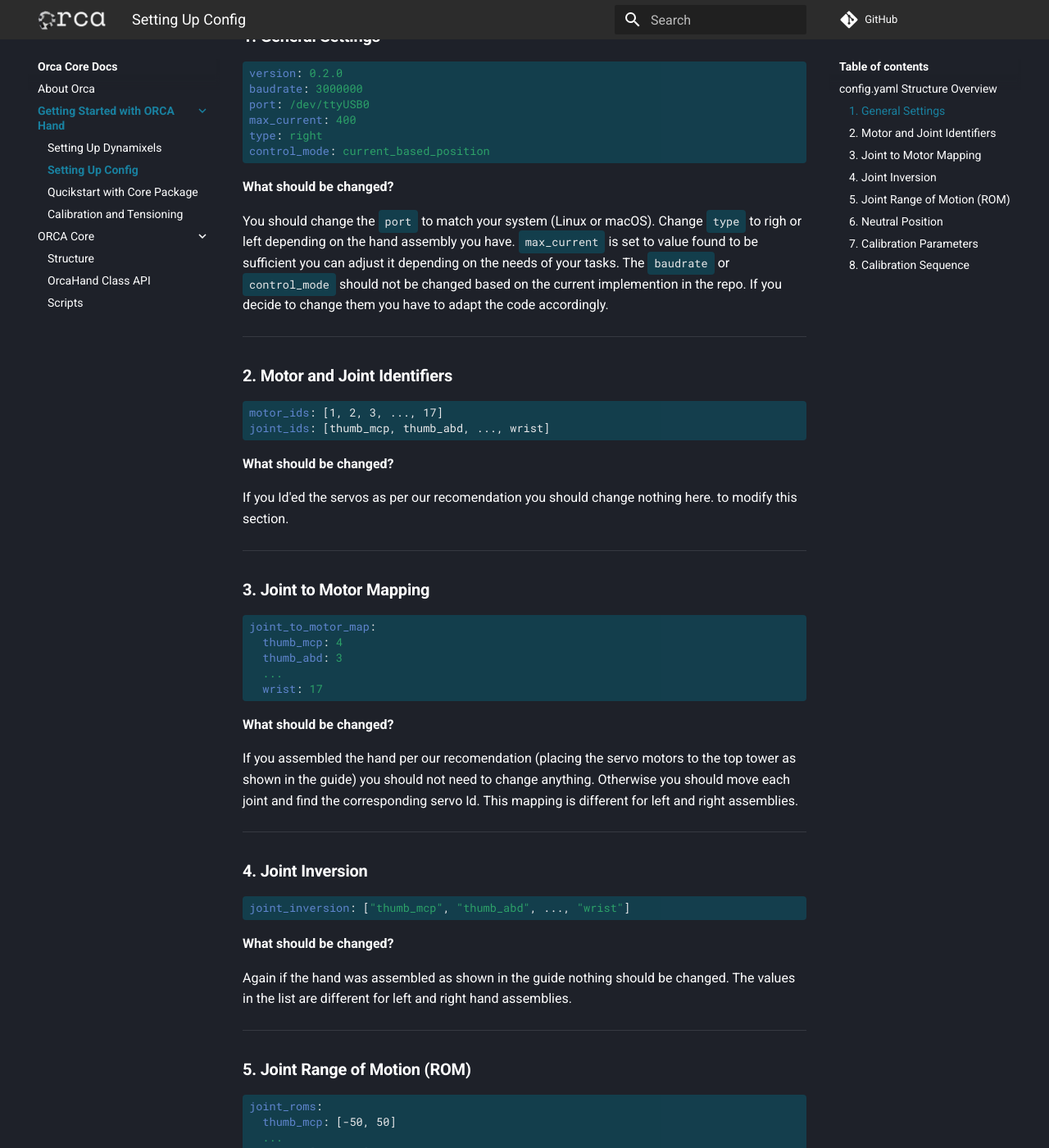
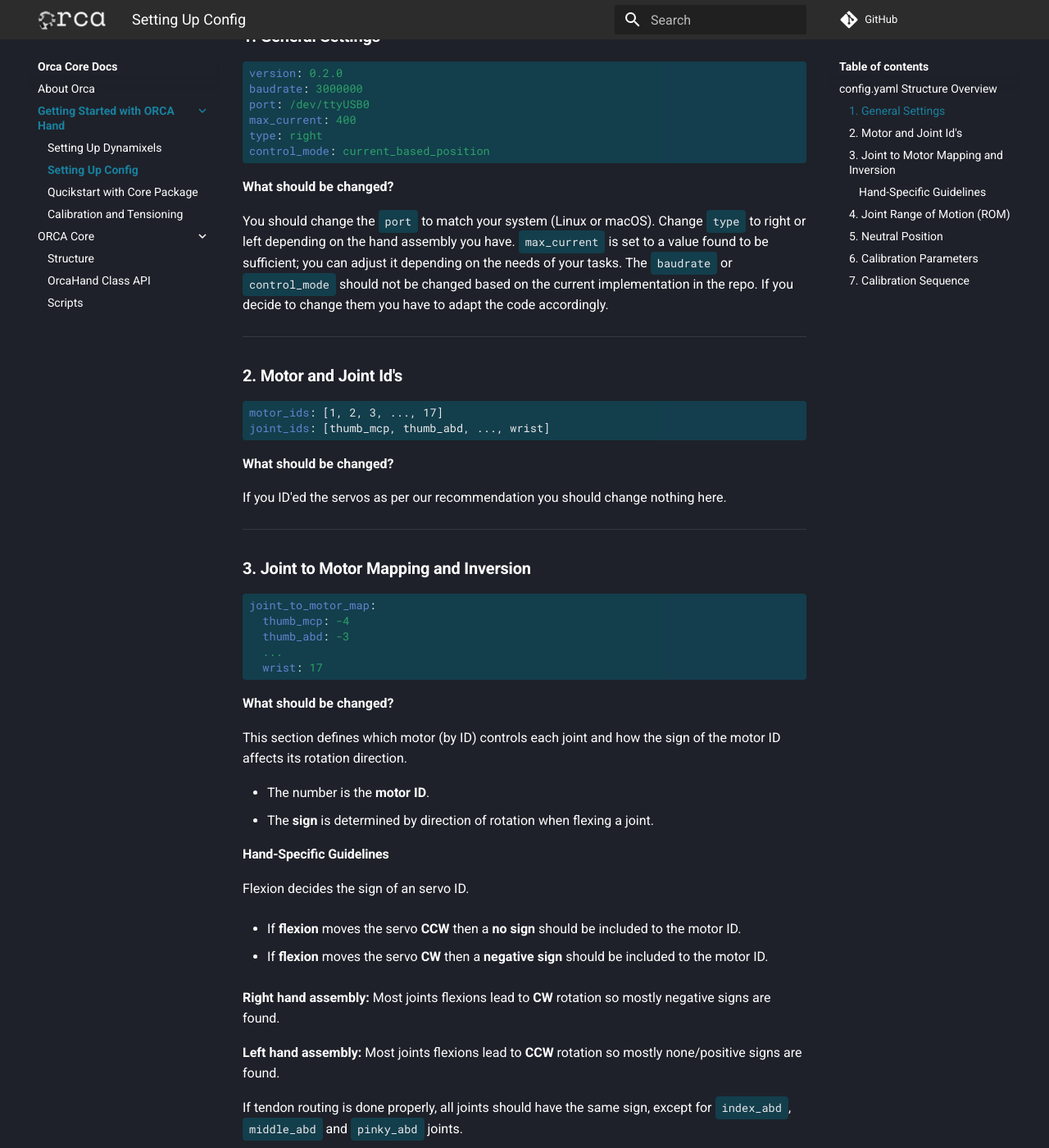
Before and after one commit to orcahand/orca_core, an MkDocs documentation site: the page built from docs/pages/getting-started-docs/setting-up-config.md, in a window 1280 px wide and 1400 px high, scrolled down 566 px. Shown: the whole window at 82% size. Built offline with MkDocs 1.6.1 and Material for MkDocs 9.7.7, drawn with Linux system fonts in a browser that asks for light colours; some of the changed text lies outside the part shown.

Commit message:
Docs: config.yaml explanation with motor directions

````diff
--- a/docs/pages/getting-started-docs/setting-up-config.md
+++ b/docs/pages/getting-started-docs/setting-up-config.md
@@ -24,11 +24,11 @@ control_mode: current_based_position
 
 **What should be changed?**
 
-You should change the `port` to match your system (Linux or macOS). Change `type` to righ or left depending on the hand assembly you have. `max_current` is set to value found to be sufficient you can adjust it depending on the needs of your tasks. The `baudrate` or `control_mode` should not be changed based on the current implemention in the repo. If you decide to change them you have to adapt the code accordingly.
+You should change the `port` to match your system (Linux or macOS). Change `type` to right or left depending on the hand assembly you have. `max_current` is set to a value found to be sufficient; you can adjust it depending on the needs of your tasks. The `baudrate` or `control_mode` should not be changed based on the current implementation in the repo. If you decide to change them you have to adapt the code accordingly.
 
 ---
 
-### 2. Motor and Joint Identifiers
+### 2. Motor and Joint Id's
 
 ```yaml
 motor_ids: [1, 2, 3, ..., 17]
@@ -37,40 +37,57 @@ joint_ids: [thumb_mcp, thumb_abd, ..., wrist]
 
 **What should be changed?**
 
-If you Id'ed the servos as per our recomendation you should change nothing here.
-to modify this section.
+If you ID'ed the servos as per our recommendation you should change nothing here.
 
 ---
 
-### 3. Joint to Motor Mapping
+### 3. Joint to Motor Mapping and Inversion
 
 ```yaml
 joint_to_motor_map:
-  thumb_mcp: 4
-  thumb_abd: 3
+  thumb_mcp: -4
+  thumb_abd: -3
   ...
   wrist: 17
 ```
 
 **What should be changed?**
 
-If you assembled the hand per our recomendation (placing the servo motors to the top tower as shown in the guide) you should not need to change anything. Otherwise you should move each joint and find the corresponding servo Id. This mapping is different for left and right assemblies.
+This section defines which motor (by ID) controls each joint and how the sign of the motor ID affects its rotation direction.
+
+* The number is the **motor ID**.
+* The **sign** is determined by direction of rotation when flexing a joint.
+
+#### Hand-Specific Guidelines
+
+Flexion decides the sign of an servo ID.
+
+  * If **flexion** moves the servo **CCW** then a **no sign** should be included to the motor ID.
+
+  * If **flexion** moves the servo **CW** then a **negative sign** should be included to the motor ID.
+
+**Right hand assembly:** Most joints flexions lead to **CW** rotation so mostly negative signs are found.
+
+**Left hand assembly:** Most joints flexions lead to **CCW** rotation so mostly none/positive signs are found.
+
+If tendon routing is done properly, all joints should have the same sign, except for `index_abd`, `middle_abd` and `pinky_abd` joints.
+
+> **Note:** For abduction joints, flexion refers to movement **away from the thumb** and for the thumb flexion is **towards the fingers**.
 
 ---
 
-### 4. Joint Inversion
+
+For example:
 
 ```yaml
-joint_inversion: ["thumb_mcp", "thumb_abd", ..., "wrist"]
+joint_to_motor_map:
+  thumb_mcp: -4   # thumb_mcp flexion moves the motor with ID 4 CW
+  index_abd: 14   # index_abd flexion moves the motor with ID 14 CCW
 ```
-
-**What should be changed?**
-
-Again if the hand was assembled as shown in the guide nothing should be changed. The values in the list are different for left and right hand assemblies.
 
 ---
 
-### 5. Joint Range of Motion (ROM)
+### 4. Joint Range of Motion (ROM)
 
 ```yaml
 joint_roms:
@@ -116,24 +133,24 @@ These parameters should generally not be changed unless you have experience tuni
 
 ---
 
-### 8. Calibration Sequence
+### 7. Calibration Sequence
 
 ```yaml
 calib_sequence:
     - step: 1
-        joints:
+      joints:
         thumb_mcp: flex
     - step: 2
-        joints:
+      joints:
         thumb_mcp: extend
     - step: 3
-        joints:
+      joints:
         thumb_abd: flex
-        ...
+    ...
 ```
 
 **What should be changed?**
 
-If you want to specify the sequence or calibrate only specific joints you can adapt the sequence. If you are unsure, leave this section as is. An incomplete or incorrect sequence may will lead to erros when executing commands later.
+If you want to specify the sequence or calibrate only specific joints you can adapt the sequence. If you are unsure, leave this section as is. An incomplete or incorrect sequence may lead to errors when executing commands later.
 
 ---
````
Also changed, not shown: other parts of docs/pages/getting-started-docs/setting-up-config.md (+3 -3 lines).
